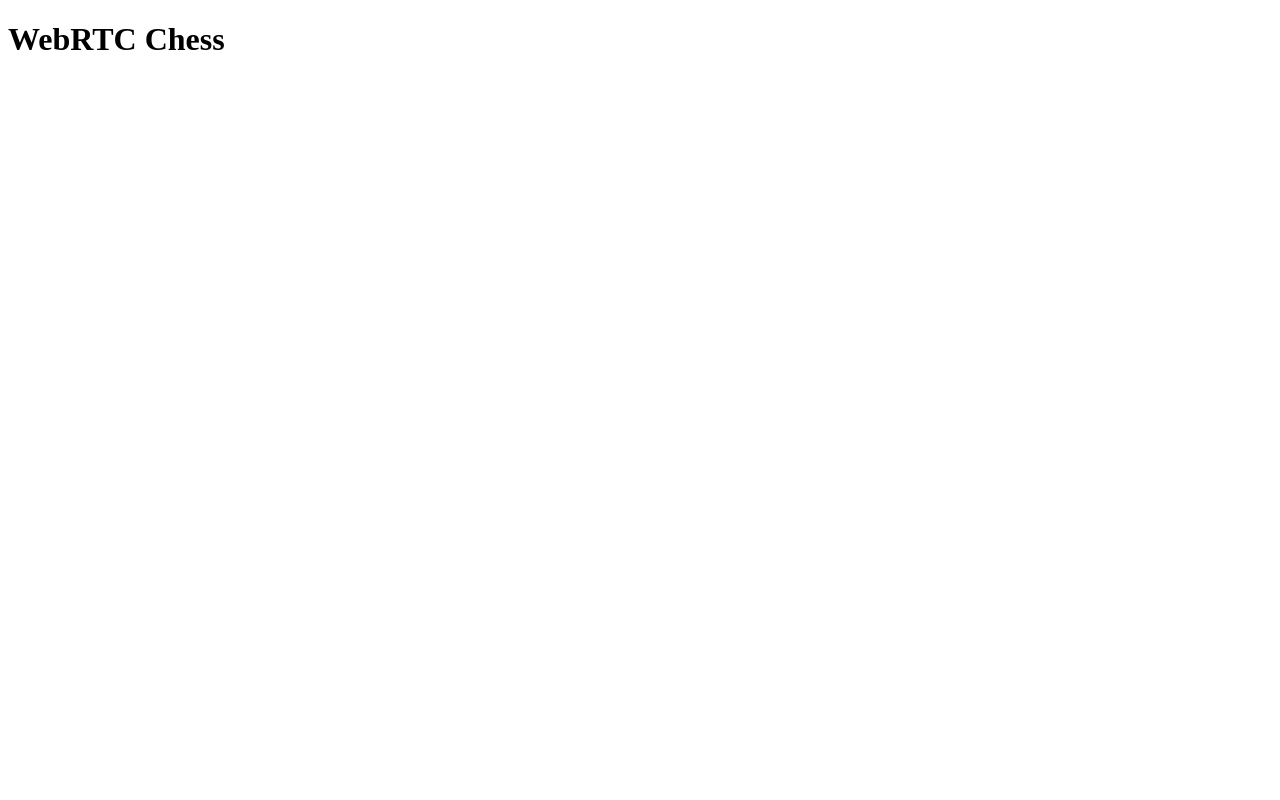
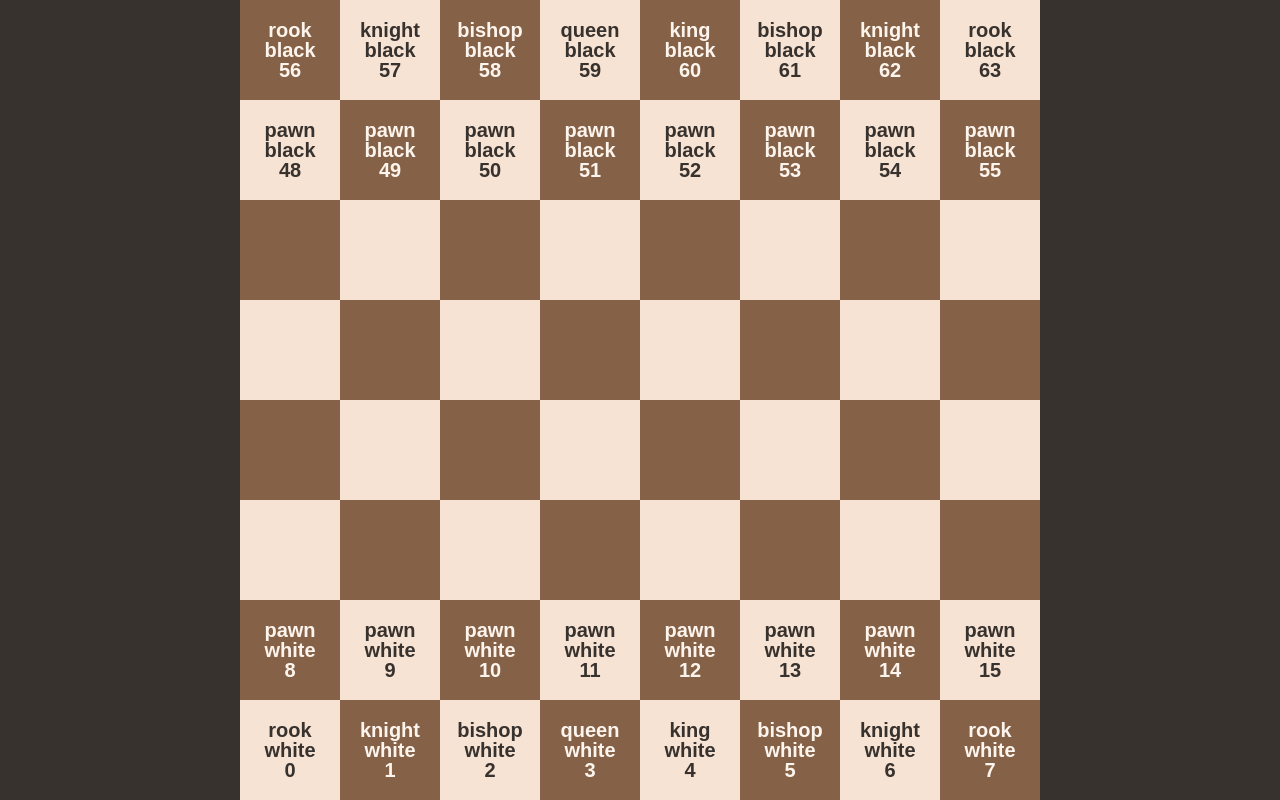
Before and after one commit to jamsch0/webrtc-chess, a website: page index.html in a window 1280 px wide. Drawn offline with Linux system fonts and the light colour scheme.

Commit message:
Add Display class

```diff
--- a/index.html
+++ b/index.html
@@ -4,15 +4,24 @@
     <meta charset="utf-8">
     <meta name="viewport" content="width=device-width, initial-scale=1.0">
     <title>WebRTC Chess</title>
+    <link rel="stylesheet" href="style.css">
 
     <script type="module">
         import Game from "./src/game.js";
+        import Display from "./src/display.js";
 
         const game = new Game();
         console.log(game.toJSON());
+
+        const display = new Display(game.board);
     </script>
 </head>
 <body>
-    <h1>WebRTC Chess</h1>
+    <div id="lobby">
+        <h1>WebRTC Chess</h1>
+    </div>
+    <div id="game">
+        <div id="game-board"></div>
+    </div>
 </body>
 </html>
--- a/src/board.js
+++ b/src/board.js
@@ -3,7 +3,7 @@ import { range, repeat, zip } from "./iter.js";
 
 /** @typedef {import("./piece.js").Piece} Piece */
 
-const BOARD_SIZE = 8;
+export const BOARD_SIZE = 8;
 
 /** @typedef {0 | 1 | 2 | 3 | 4 | 5 | 6 | 7} CoordElem */
 /** @typedef {readonly [CoordElem, CoordElem]} Coord */
--- /dev/null
+++ b/src/display.js
@@ -0,0 +1,86 @@
+import Board, { BOARD_SIZE } from "./board.js";
+import { range } from './iter.js';
+
+/** @typedef {import("./board.js").Coord} Coord */
+
+export default class Display {
+    /** @type {(HTMLDivElement)[]} */
+    #squares = [];
+
+    #board = document.getElementById('game-board');
+
+    /**
+     * @param {Board} board
+     * @memberof Display
+     */
+    constructor(board) {
+        this.initBoard();
+        this.render(board);
+    }
+
+    initBoard() {
+        if (this.#board === null) return;
+
+        this.#board?.style.setProperty(
+            'grid-template-columns',
+            'auto '.repeat(BOARD_SIZE)
+        );
+    }
+
+    /**
+     * @param {Board} board
+     * @memberof Display
+     */
+    render(board) {
+        if (this.#board === null) return;
+
+        this.#board.innerHTML = '';
+
+        const squares = [];
+
+        for (const index of range(0, BOARD_SIZE ** 2)) {
+            const square = document.createElement('div');
+
+            // Calculate positions
+            const x = index % BOARD_SIZE;
+            const y = Math.floor(index / BOARD_SIZE);
+            const coord = /** @type {Coord} */ ([x, y]);
+
+            const colour = (index + y) % 2 === 0 ? 'white' : 'black';
+            square.classList.add('square', colour);
+
+            const piece = board.get(coord);
+
+            const content = document.createElement('div');
+            content.classList.add('square-content');
+            content.innerHTML = piece
+                ? piece.type + "<br/>" + piece.colour + "<br/>" + index
+                : '';
+
+            square.appendChild(content);
+            this.#board?.prepend(square);
+
+            squares.push(square);
+        }
+
+        this.#squares = squares;
+    }
+
+    /**
+     * @memberof Display
+     *
+     * @param {number} x
+     * @param {number} y
+     *
+     * @returns {HTMLDivElement}
+     *
+     * @throws
+     */
+    getBoardElement(x, y) {
+        if (x >= BOARD_SIZE || y >= BOARD_SIZE) {
+            throw new Error(`Position (${x},${y}) out of range`);
+        }
+
+        return this.#squares[x + (BOARD_SIZE * y)];
+    }
+}
--- /dev/null
+++ b/style.css
@@ -0,0 +1,69 @@
+:root {
+    --col-primary-dark:    hsl(26, 30%, 40%);
+    --col-primary-darker:  hsl(26, 10%, 20%);
+    --col-primary-light:   hsl(26, 70%, 90%);
+    --col-primary-lighter: hsl(26, 80%, 96%);
+}
+
+body {
+    background-color: var(--col-primary-darker);
+}
+
+* {
+    margin: 0;
+    padding: 0;
+    line-height: 1;
+}
+
+#lobby {
+    display: none;
+}
+
+#game {
+    display: block;
+}
+
+#game-board {
+    display: grid;
+    max-width: 100vh;
+    margin: 0 auto;
+    direction: rtl;
+}
+
+#game-board .square {
+    display: flex;
+    position: relative;
+    width: 100%;
+    height: 0;
+    padding-bottom: 100%;
+    direction: ltr;
+    cursor: pointer;
+    user-select: none;
+}
+
+#game-board .square.black {
+    background-color: var(--col-primary-dark);
+    color: var(--col-primary-lighter);
+}
+
+#game-board .square.white {
+    background-color: var(--col-primary-light);
+    color: var(--col-primary-darker);
+}
+
+#game-board .square-content {
+    position: absolute;
+    top: 0;
+    left: 0;
+    width: 100%;
+    height: 100%;
+
+    display: flex;
+    align-items: center;
+    justify-content: center;
+    text-align: center;
+
+    font-size: 2.5vmin;
+    font-weight: 700;
+    font-family: Arial, Helvetica, sans-serif;
+}
```
